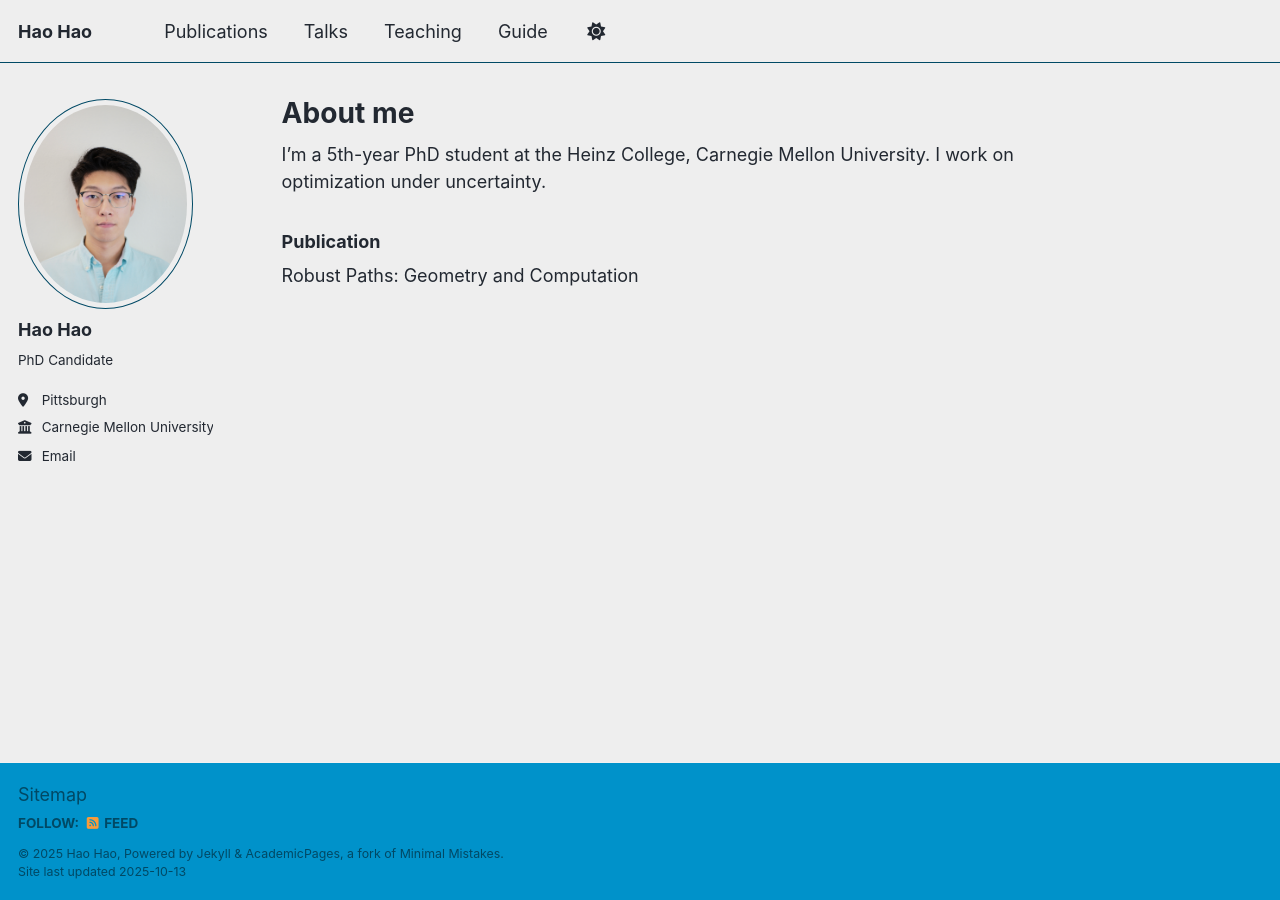
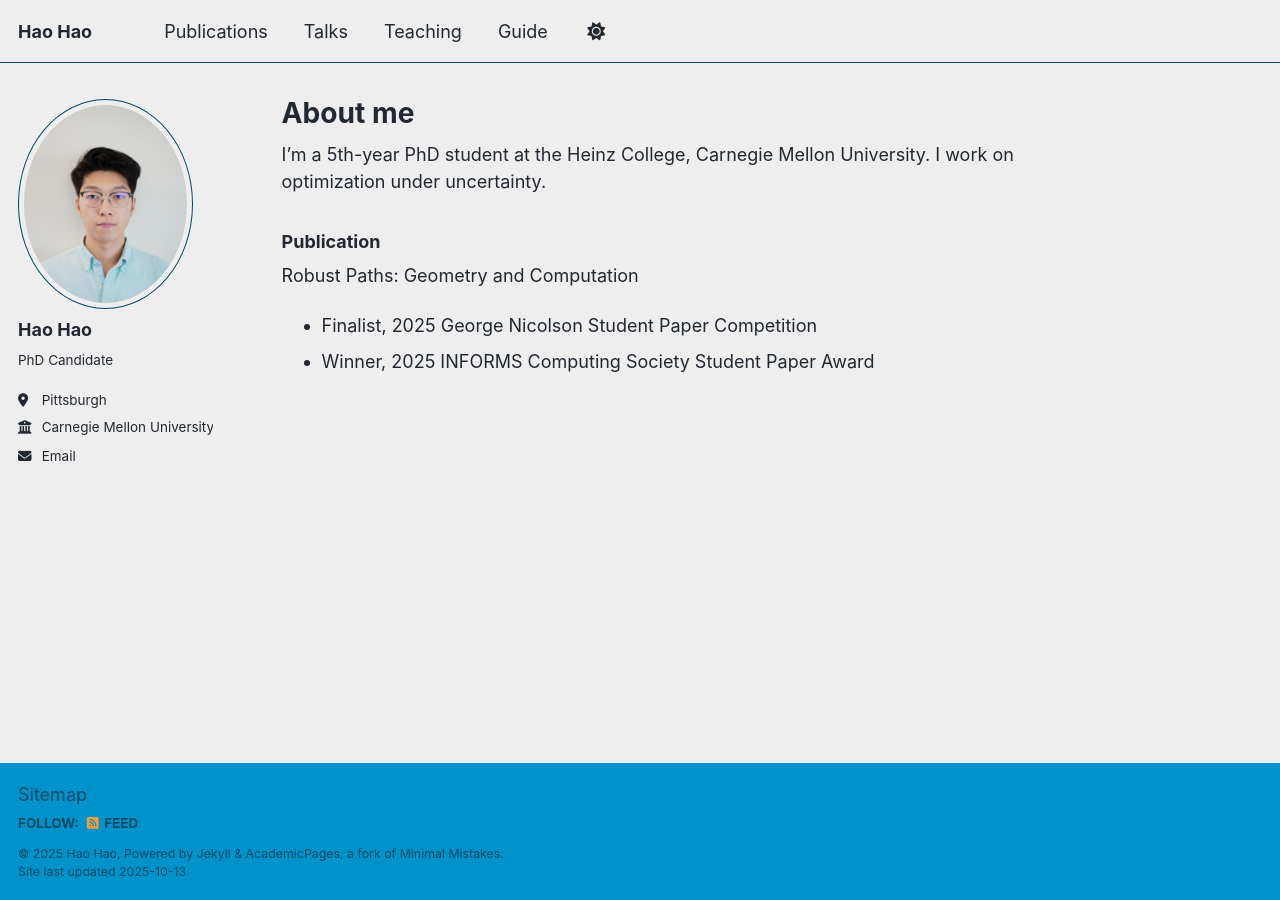
Before and after one commit to haohaocmu/haohaocmu.github.io, a Jekyll site: the page built from _pages/about.md, in a window 1280 px wide. Built offline with Jekyll 4.4.1, drawn with Linux system fonts in a browser that asks for light colours; a script that is not in the unit is left out.

Commit message:
Update about.md

```diff
--- a/_pages/about.md
+++ b/_pages/about.md
@@ -13,3 +13,6 @@ I'm a 5th-year PhD student at the Heinz College, Carnegie Mellon University. I w
 ### Publication
 
 Robust Paths: Geometry and Computation
+
+- Finalist, 2025 George Nicolson Student Paper Competition
+- Winner, 2025 INFORMS Computing Society Student Paper Award
```
